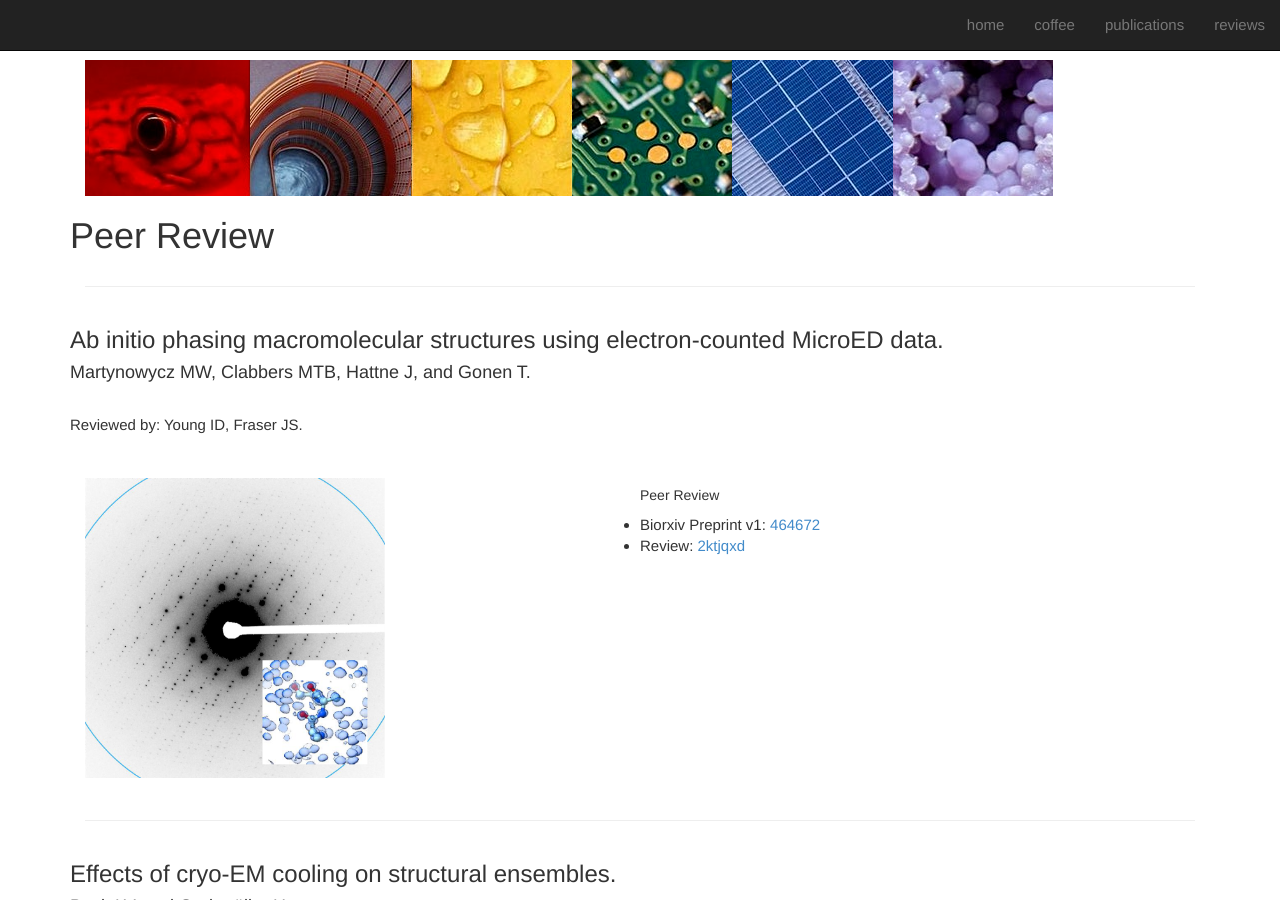
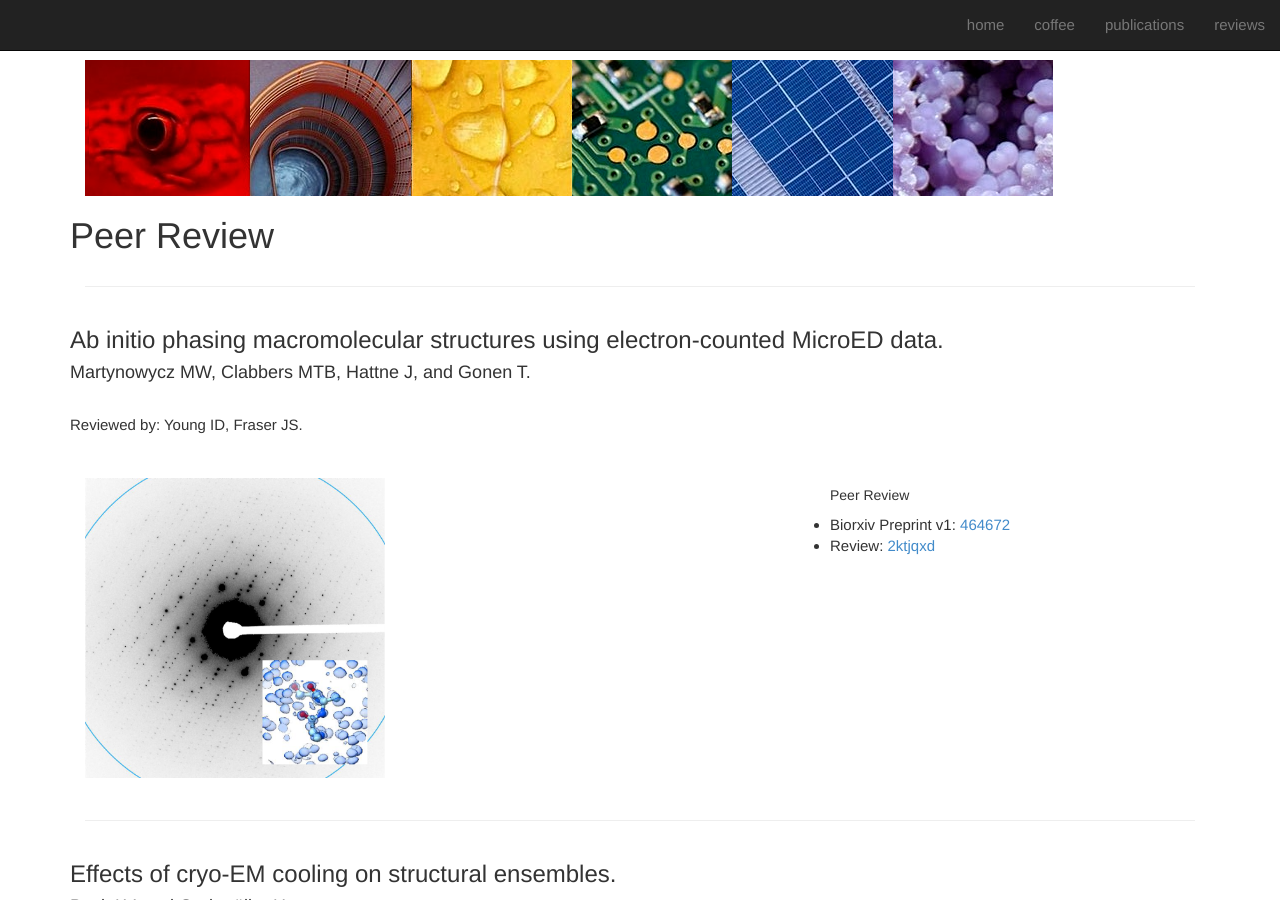
Before and after one commit to irisdyoung/irisdyoung.github.io, a Jekyll site: the page built from reviews/index.html, in a window 1280 px wide and 900 px high. Built offline with Jekyll 4.4.1, drawn with Linux system fonts in a browser that asks for light colours; nearby versions of some CDN libraries.

Commit message:
adjust reviews layout to match updated pubs

```diff
--- a/reviews/index.html
+++ b/reviews/index.html
@@ -20,9 +20,9 @@ group: reviews
 	</div>
 
 	<div class="row" style="padding-top: 20px; margin-top: -20px">
-		<div class="col-sm-6">
+		<div class="col-sm-8">
 			{% if review.image %}
-			<img class = "img-fluid" src = "{{review.image}}" alt = "Representative Image" style="max-height: 300px; max-width: 70%; margin-right: 30px">
+			<img class = "img-fluid" src = "{{review.image}}" alt = "Representative Image" style="max-height: 300px; max-width: 70%; margin-right: 10px">
 			{% endif %}
 		</div>
 		<ul class="col">
```
Also changed, not shown: _reviews/20190617_young_hernandez.md (+1 -1 lines), static/img/pub/2019_young.jpg (deleted), static/img/pub/2019_young.png (added).
